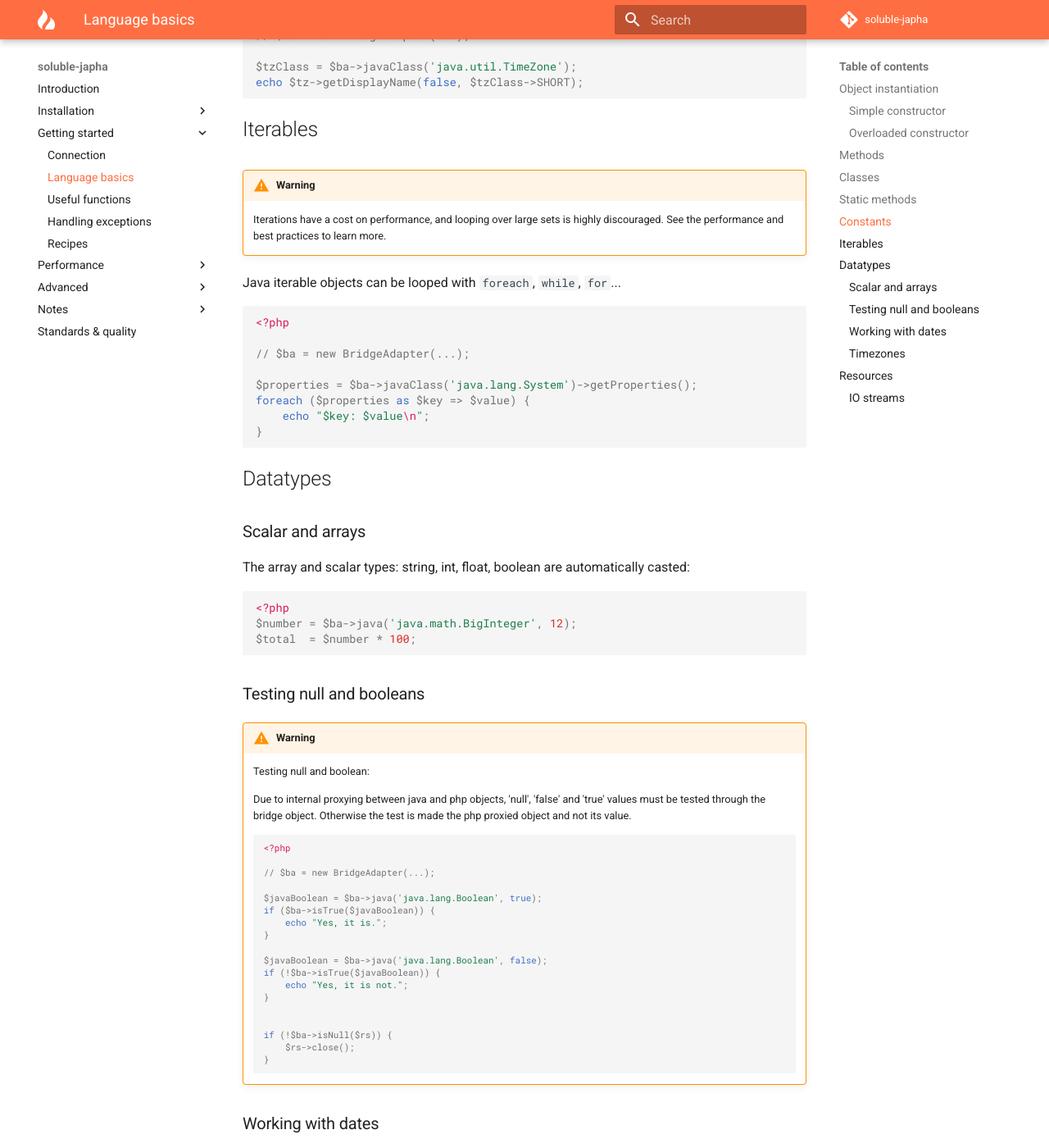
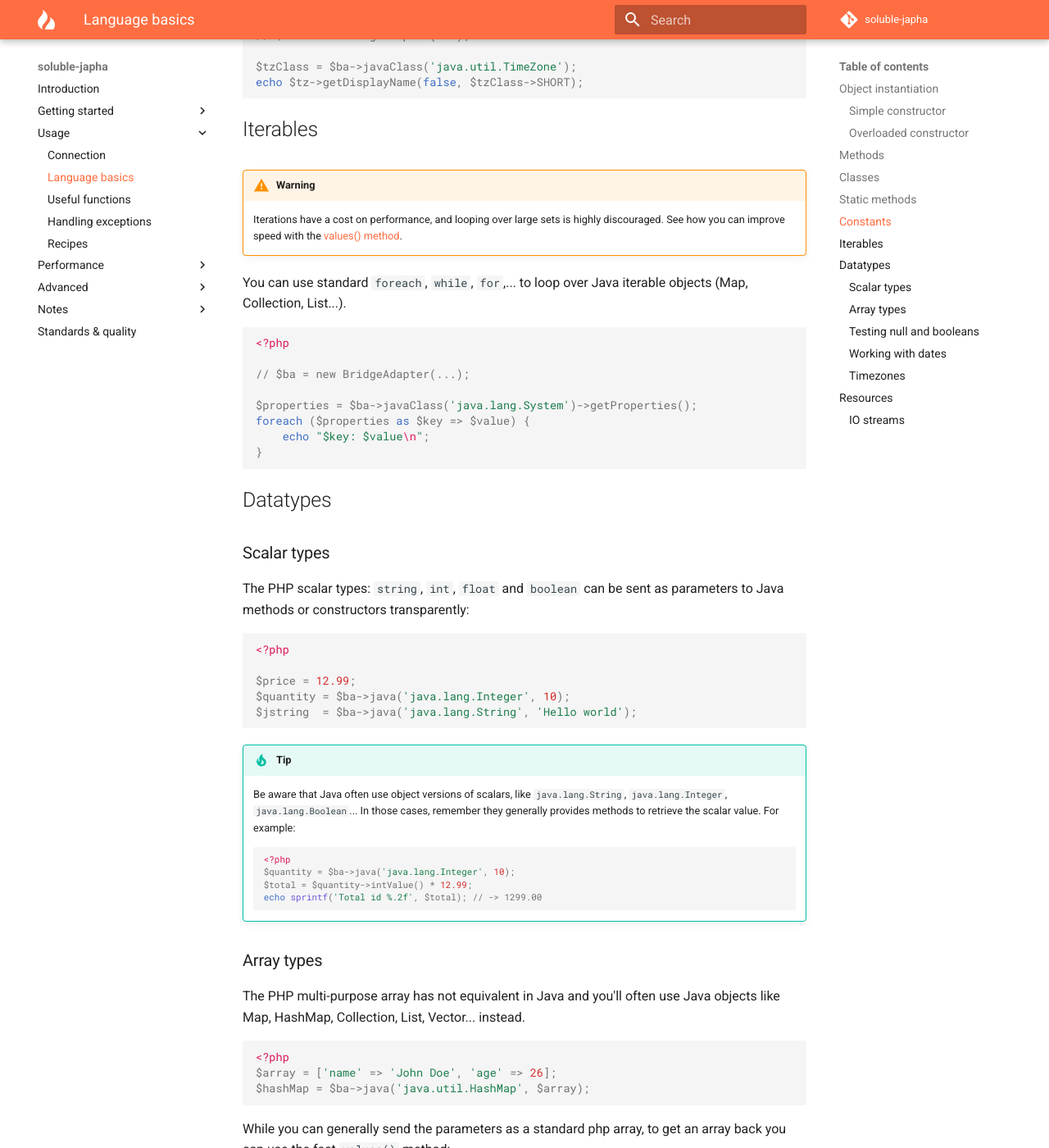
Before and after one commit to belgattitude/soluble-japha, an MkDocs documentation site: the page built from doc/language_basics.md, in a window 1280 px wide and 1400 px high, scrolled down 2333 px. Shown: the whole window at 82% size. Built offline with MkDocs 1.6.1 and Material for MkDocs 9.7.7, drawn with Linux system fonts in a browser that asks for light colours; comment, search, counter and statistics services are not loaded; old or Windows-style settings are respelled for this version of MkDocs; some of the changed text lies outside the part shown.

Commit message:
Updated doc

````diff
--- a/doc/language_basics.md
+++ b/doc/language_basics.md
@@ -6,7 +6,8 @@
     avoid confusion while developing you must keep aware that:
 
     1. Java supports [overloading](https://docs.oracle.com/javase/tutorial/java/javaOO/methods.html) for methods (and constructors).
-    2. DateTime and timezones are handled differenlty, see [here](#working-with-dates) to learn more.
+    2. PHP have the *multipurpose* array for everything, Java does not. See [here](#array-types) to learn more.
+    3. DateTime and timezones are handled differenlty, see [here](#working-with-dates) to learn more.
 
     And remember
 
@@ -122,10 +122,10 @@ echo $tz->getDisplayName(false, $tzClass->SHORT);
 
 !!! warning
     Iterations have a cost on performance, and looping over large
-    sets is highly discouraged. See the performance and best practices
-    to learn more.
+    sets is highly discouraged. See how you can improve speed with
+    the [values() method](./language_optimizations.md#values-method).
 
-Java iterable objects can be looped with `foreach`, `while`, `for`...
+You can use standard `foreach`, `while`, `for`,... to loop over Java iterable objects (Map, Collection, List...).
 
 ```php
 <?php
@@ -141,15 +141,56 @@ foreach ($properties as $key => $value) {
 
 ## Datatypes
 
-### Scalar and arrays
+### Scalar types
 
-The array and scalar types: string, int, float, boolean are automatically casted:
+The PHP scalar types: `string`, `int`, `float` and `boolean` can be sent
+as parameters to Java methods or constructors transparently:
 
 ```php
 <?php
-$number = $ba->java('java.math.BigInteger', 12);
-$total  = $number * 100;
+
+$price = 12.99;
+$quantity = $ba->java('java.lang.Integer', 10);
+$jstring  = $ba->java('java.lang.String', 'Hello world');
 ```
+
+!!! tip
+    Be aware that Java often use object versions of scalars, like
+    `java.lang.String`, `java.lang.Integer`, `java.lang.Boolean`...
+    In those cases, remember they generally provides methods to
+    retrieve the scalar value. For example:
+
+    ```php
+    <?php
+    $quantity = $ba->java('java.lang.Integer', 10);
+    $total = $quantity->intValue() * 12.99;
+    echo sprintf('Total id %.2f', $total); // -> 1299.00
+    ```
+
+### Array types
+
+The PHP multi-purpose array has not equivalent in Java and you'll often
+use Java objects like Map, HashMap, Collection, List, Vector... instead.
+
+```php
+<?php
+$array = ['name' => 'John Doe', 'age' => 26];
+$hashMap = $ba->java('java.util.HashMap', $array);
+```
+
+While you can generally send the parameters as a standard php array, to
+get an array back you can use the fast `values()` method:
+
+```php
+<?php
+$input_array = ['name' => 'John Doe', 'age' => 26];
+$hashMap = $ba->java('java.util.HashMap', $input_array);
+$output_array = $ba->values($hashMap);
+// $input_array === $output_array
+```
+
+or iterate the object (ok for small sets).
+
 
 ### Testing null and booleans
 
--- a/mkdocs.yml
+++ b/mkdocs.yml
@@ -14,12 +14,12 @@ docs_dir: doc
 site_dir: build/doc
 pages:
     - { 'Introduction': index.md }
-    - { 'Installation': [
-            { 'PHP client': install_client.md },
+    - { 'Getting started': [
+            { 'PHP install': install_client.md },
             { 'JavaBridge server': install_server.md }
         ]
       }
-    - { 'Getting started' : [
+    - { 'Usage' : [
           { 'Connection': bridge_connection.md },
           { 'Language basics': language_basics.md },
           { 'Useful functions': language_useful_functions.md },
````
Also changed, not shown: other parts of doc/language_basics.md (+0 -1 lines), 1 other file.
